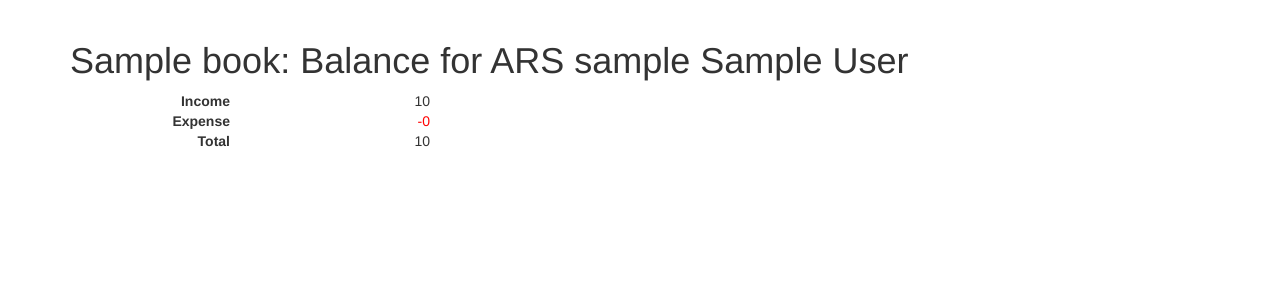
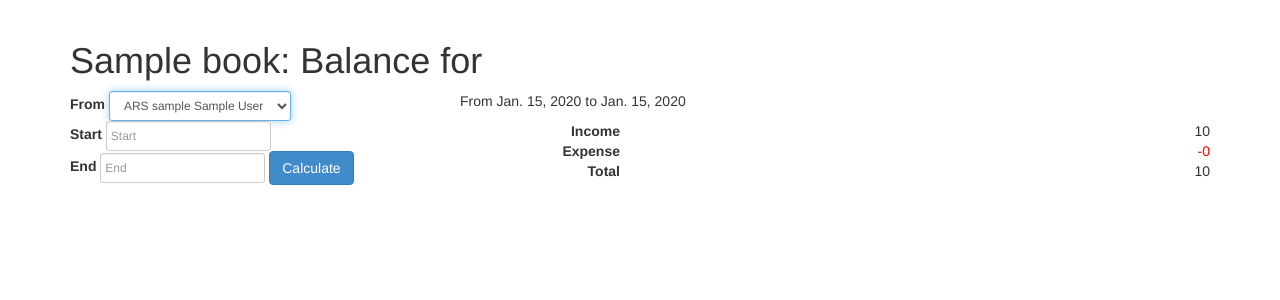
Before and after one commit to nessita/cgem, a Django app: a page that uses gemcore/templates/gemcore/balance.html in a window 1280 px wide. Shown: the part 52-352 px from the top of the page. Run offline with Django 3.2, Linux system fonts and the light colour scheme; a user stored in the database is signed in; tables that the repository leaves empty hold one stand-in row (values such as "Sample post"); parts of the project's set-up code (start-up, migrations or seed data) failed here and were passed over; some libraries are stand-ins or nearby versions.

Commit message:
Better balance form in entries screen.

```diff
--- a/gemcore/forms.py
+++ b/gemcore/forms.py
@@ -4,6 +4,22 @@ from django import forms
 from django_countries import countries
 
 from gemcore.models import Account, Book, Entry
+
+
+class BalanceForm(forms.Form):
+
+    account = forms.ModelChoiceField(
+        label='From', queryset=Account.objects.all(),
+        widget=forms.Select(attrs={'class': 'form-control input-sm', 'autofocus': 'true'}),
+    )
+    start = forms.DateField(
+        widget=forms.DateInput(attrs={'class': 'form-control input-sm datepicker',
+                                      'placeholder': 'Start'}),
+        required=False)
+    end = forms.DateField(
+        widget=forms.DateInput(attrs={'class': 'form-control input-sm datepicker',
+                                      'placeholder': 'End'}),
+        required=False)
 
 
 class BookForm(forms.ModelForm):
--- a/gemcore/models.py
+++ b/gemcore/models.py
@@ -144,12 +144,28 @@ class Account(models.Model):
             self.slug = slugify(self.name)
         return super(Account, self).save(*args, **kwargs)
 
-    def balance(self, book):
+    def balance(self, book, start=None, end=None):
         entries = book.entry_set.filter(account=self)
+        if start and end:
+            assert start < end
+            entries = entries.filter(when__range=(start, end))
+        elif start:
+            entries = entries.filter(when__gte=start)
+            end = datetime.today()
+        elif end:
+            entries = entries.filter(when__lte=end)
+            start = entries.earliest('when').when
+        else:
+            start = entries.earliest('when').when
+            end = entries.latest('when').when
+
         totals = entries.values('is_income').annotate(models.Sum('amount'))
         assert len(totals) <= 2, totals
 
-        result = {'income': Decimal(0), 'expense': Decimal(0)}
+        result = {
+            'start': start, 'end': end, 'result': Decimal(0),
+            'income': Decimal(0), 'expense': Decimal(0),
+        }
         for item in totals:
             if item['is_income']:
                 result['income'] = item['amount__sum']
--- a/gemcore/static/css/style.css
+++ b/gemcore/static/css/style.css
@@ -35,7 +35,7 @@
     right: 0;
 }
 
-.row-vspace-10 {
+.vspace-10 {
     margin-top: 10px;
 }
 
--- a/gemcore/templates/gemcore/_form_field.html
+++ b/gemcore/templates/gemcore/_form_field.html
@@ -1,4 +1,4 @@
-    <div class="form-group{% if field.errors %} has-error has-feedback{% endif %}">
+    <div class="form-group{% if field.errors %} has-error has-feedback{% endif %} {{ extra_class }}">
         <label for="{{ field.auto_id }}"{% if sronly %} class="sr-only"{% endif %}>
         {{ field.label }}
         </label>
--- a/gemcore/templates/gemcore/balance.html
+++ b/gemcore/templates/gemcore/balance.html
@@ -1,4 +1,10 @@
 {% extends 'base.html' %}
+{% load static %}
+
+{% block head-extra %}
+    <link rel="stylesheet" href="{% static 'css/datepicker3.css' %}" />
+    <script src="{% static 'js/bootstrap-datepicker.js' %}"></script>
+{% endblock head-extra %}
 
 {% block content %}
 
@@ -6,14 +12,31 @@
 
 <div class="row">
     <div class="col-md-4">
+    <form action="." method="POST" class="form-inline" role="form">
+        {% csrf_token %}
 
+        {% if form.non_field_errors %}
+        <div class="alert alert-danger">{{ form.non_field_errors }}</div>
+        {% endif %}
+
+        {% include 'gemcore/_form_field.html' with field=form.account %}
+        {% include 'gemcore/_form_field.html' with field=form.start %}
+        {% include 'gemcore/_form_field.html' with field=form.end %}
+
+        <button type="submit" class="btn btn-primary">Calculate</button>
+    </form>
+    </div>
+
+    {% if balance %}
+    <div class="col-md-8">
+    <p>From {{ balance.start }} to {{ balance.end }}</p>
     <dl class="dl-horizontal">
         <dt>Income</dt><dd class="balance">{{ balance.income }}</dd>
         <dt>Expense</dt><dd class="balance expense">-{{ balance.expense }}</dd>
         <dt>Total</dt><dd class="balance {% if balance.result < 0 %}expense{% endif %}">{{ balance.result }}</dd>
     </dl>
-
     </div>
+    {% endif %}
 </div>
 
 {% endblock content %}
--- a/gemcore/urls.py
+++ b/gemcore/urls.py
@@ -20,6 +20,7 @@ urlpatterns = patterns(
         name='entry'),
     url(r'^(?P<book_slug>[\w-]+)/entry/(?P<entry_id>\d+)/remove/$',
         'entry_remove', name='remove-entry'),
+    url(r'^(?P<book_slug>[\w-]+)/balance/$', 'balance', name='balance'),
     url(r'^(?P<book_slug>[\w-]+)/balance/(?P<account_slug>[\w-]+)/$',
         'balance', name='balance'),
 )
--- a/gemcore/views.py
+++ b/gemcore/views.py
@@ -4,6 +4,7 @@ from collections import OrderedDict
 from datetime import date
 from functools import reduce
 from io import StringIO, TextIOWrapper
+from urllib.parse import urlencode
 
 from django.contrib import messages
 from django.contrib.auth.decorators import login_required
@@ -14,8 +15,9 @@ from django.shortcuts import get_object_or_404, render
 from django.views.decorators.http import require_GET, require_http_methods
 
 from gemcore.forms import (
+    AccountTransferForm,
+    BalanceForm,
     BookForm,
-    AccountTransferForm,
     CSVExpenseForm,
     EntryForm,
 )
@@ -172,8 +174,9 @@ def entries(request, book_slug):
         country=country, account=account, years=years, months=months,
         users=users, countries=countries, accounts=accounts, tags=tags,
         q=q, when=when, used_tags=used_tags,
-        page_range=page_range, start=start, end=end)
-
+        page_range=page_range, start=start, end=end,
+        balance_form=BalanceForm(),
+    )
     return render(request, 'gemcore/entries.html', context)
 
 
@@ -336,13 +339,39 @@ def account_transfer(request, book_slug):
 
 @require_http_methods(['GET', 'POST'])
 @login_required
-def balance(request, book_slug, account_slug):
+def balance(request, book_slug, account_slug=None, start=None, end=None):
     book = get_object_or_404(Book, slug=book_slug, users=request.user)
-    account = get_object_or_404(Account, slug=account_slug)
 
+    if request.method == 'POST':
+        form = BalanceForm(request.POST)
+        if form.is_valid():
+            account = form.cleaned_data['account']
+            url = reverse(
+                'balance',
+                kwargs=dict(book_slug=book.slug, account_slug=account.slug))
+            start = form.cleaned_data['start']
+            end = form.cleaned_data['end']
+            qs = {}
+            if start:
+                qs['start'] = start
+            if end:
+                qs['end'] = end
+            if qs:
+                url += '?' + urlencode(qs)
+            return HttpResponseRedirect(url)
+
+    account = None
+    balance = None
+    if account_slug:
+        account = get_object_or_404(Account, slug=account_slug)
+        start = request.GET.get('start')
+        end = request.GET.get('end')
+        balance = account.balance(book, start, end)
+
+    form = BalanceForm(initial=dict(account=account, start=start, end=end))
     context = {
-        'account': account,
-        'balance': account.balance(book),
+        'balance': balance,
         'book': book,
+        'form': form,
     }
     return render(request, 'gemcore/balance.html', context)
```
Also changed, not shown: gemcore/templates/gemcore/entries.html (+32 -28 lines).
